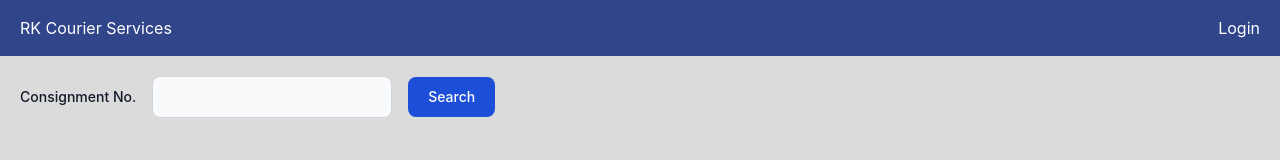
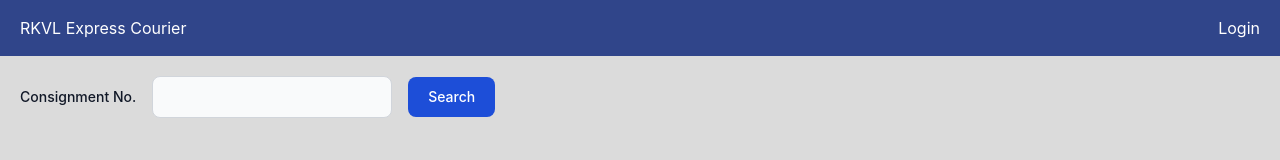
Before and after one commit to jaymishra2/tracking, a React (Create React App) app: page / in a window 1280 px wide. Shown: the top 160 px of the page. Built offline with nearby package versions, Linux system fonts and the light colour scheme.

Commit message:
Updated router type to HashRouter

```diff
--- a/src/App.tsx
+++ b/src/App.tsx
@@ -1,12 +1,12 @@
 import React from 'react';
-import { BrowserRouter as Router, Route, Routes } from 'react-router-dom'
+import { HashRouter as Router, Route, Routes } from 'react-router-dom';
 import Header from './components/Header';
 import './App.css';
 import Footer from './components/Footer';
 import Home from './components/Home';
 import { Admin } from './components/Admin';
 
-function App() {
+const App = () => {
   return (
     <Router>
       <div className="flex flex-col h-screen">
--- a/src/components/Header.tsx
+++ b/src/components/Header.tsx
@@ -5,9 +5,9 @@ function Header() {
         <header className="py-4 text-white text-center">
             <div className='flex justify-between px-5'>
                 <h1>
-                    <a href="/">RK Courier Services</a>
+                    <a href="/">RKVL Express Courier</a>
                 </h1>
-                <a href="/admin">Login</a>
+                <a href="#/admin">Login</a>
 
             </div>
         </header>
```
